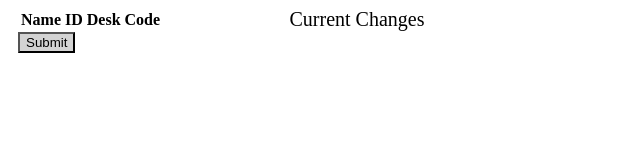
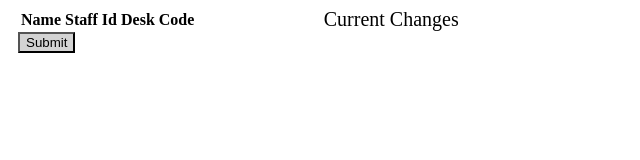
Before and after one commit to 2000jester/node-desk, a website: page front-end/index.html in a window 1280 px wide. Shown: the whole page, without its empty margins (0-640 px from the left). Drawn offline with nearby package versions, Linux system fonts and the light colour scheme; no server answers.

Commit message:
generic push

```diff
--- a/front-end/index.html
+++ b/front-end/index.html
@@ -62,7 +62,7 @@
             <table id="desks">
                 <tr>
                     <th>Name</th>
-                    <th>ID</th>
+                    <th>Staff Id</th>
                     <th>Desk Code</th>
                 </tr>
                 <tr id="row-template">
```
